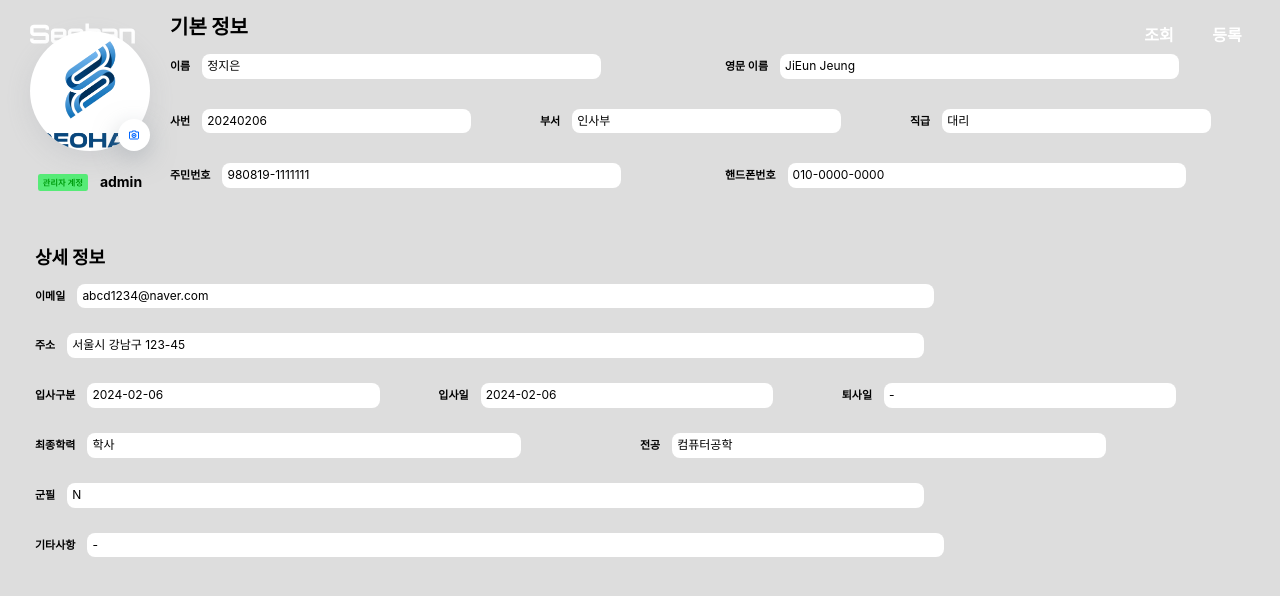
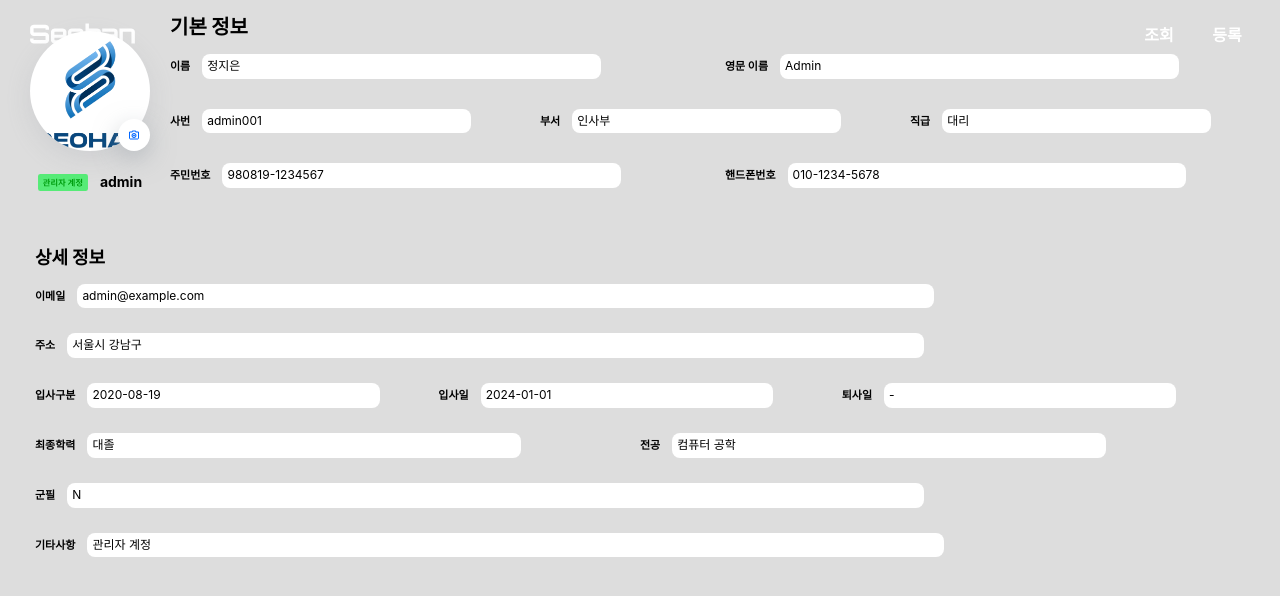
Before and after one commit to developerbugi/PMS-Project, a React (Create React App) app in the folder frontend/: page /search/home in a window 1280 px wide. Shown: the top 596 px of the page. Built offline with nearby package versions, Linux system fonts and the light colour scheme.

Commit message:
:sparkles: Recoil 완료
recoil 적용 완료 css 수정 필요

```diff
--- a/frontend/src/App.js
+++ b/frontend/src/App.js
@@ -19,6 +19,7 @@ import SearchVacation from "./components/search/SearchVacation";
 import SearchWork from "./components/search/SearchWork";
 import SearchIn from "./components/search/SearchIn";
 import SearchOut from "./components/search/SearchOut";
+import Profile from "./components/search/information/Profile";
 
 const GlobalStyle = createGlobalStyle`
   ${normalize}
@@ -45,6 +46,7 @@ function App() {
         <Route path="/search/in" element={<SearchIn />} />
         <Route path="/search/out" element={<SearchOut />} />
         <Route path="/join" element={<JoinEmployeePage />} />
+        <Route path="/profile/:id" element={<Profile />} />
       </Routes>
       <ToastContainer />
     </Layout>
--- a/frontend/src/components/search/SearchGroup.js
+++ b/frontend/src/components/search/SearchGroup.js
@@ -1,88 +1,32 @@
 import React, { useState } from "react";
+import { useNavigate } from "react-router-dom";
 import styled from "styled-components";
+
+//import recoil
+import { useRecoilState, useRecoilValue } from "recoil";
+import { selectedIdState, userDataState } from "../../recoil/SearchRecoil";
+
+//import component
+import Profile from "./information/Profile";
 
 const SearchGroup = () => {
   const [searchTerm, setSearchTerm] = useState("");
   const [searchResults, setSearchResults] = useState([]);
-
-  // dummy Data
-  // 사번 이름 부서 직급
-  const dummyData = [
-    { id: 1234, name: "정지은", department: "인사부", position: "대리" },
-    {
-      id: 2222,
-      name: "홍길동",
-      department: "IT기획",
-      position: "사원",
-    },
-    {
-      id: 3333,
-      name: "홍홍홍",
-      department: "IT기획",
-      position: "사원",
-    },
-    {
-      id: 4444,
-      name: "길길길",
-      department: "IT기획",
-      position: "팀장",
-    },
-    {
-      id: 5555,
-      name: "캬캬캬",
-      department: "마케팅",
-      position: "대리",
-    },
-    {
-      id: 6666,
-      name: "쿄쿄쿄",
-      department: "영업부",
-      position: "사원",
-    },
-    {
-      id: 6777,
-      name: "쿄쿄쿄",
-      department: "영업부",
-      position: "사원",
-    },
-    {
-      id: 6888,
-      name: "쿄쿄쿄",
-      department: "영업부",
-      position: "사원",
-    },
-    {
-      id: 6999,
-      name: "쿄쿄쿄",
-      department: "영업부",
-      position: "사원",
-    },
-    {
-      id: 6000,
-      name: "쿄쿄쿄",
-      department: "영업부",
-      position: "사원",
-    },
-    {
-      id: 6234,
-      name: "쿄쿄쿄",
-      department: "영업부",
-      position: "사원",
-    },
-    {
-      id: 6123,
-      name: "쿄쿄쿄",
-      department: "영업부",
-      position: "사원",
-    },
-  ];
+  const [selectedId, setSelectedId] = useRecoilState(selectedIdState);
+  const navigate = useNavigate();
+  const userData = useRecoilValue(userDataState);
 
   // 이름이 일치하는 사람 필터링
   const handleSearch = () => {
-    const results = dummyData.filter((person) =>
+    const results = userData.filter((person) =>
       person.name.toLowerCase().includes(searchTerm.toLowerCase())
     );
     setSearchResults(results);
+  };
+
+  const handleListItemClick = (id) => {
+    setSelectedId(id);
+    navigate(`/profile/${id}`); // 해당 ID를 포함한 URL로 페이지 이동
   };
 
   // 엔터 키 입력 처리
@@ -115,7 +59,10 @@ const SearchGroup = () => {
             <div>직급</div>
           </SListItemHeader>
           {searchResults.map((person) => (
-            <SListItem key={person.id}>
+            <SListItem
+              key={person.id}
+              onClick={() => handleListItemClick(person.id)}
+            >
               <div>{person.id}</div>
               <div>{person.name}</div>
               <div>{person.department}</div>
@@ -141,7 +88,7 @@ const SListItemHeader = styled.div`
   margin-bottom: 0.5rem;
   background-color: #91b7ff;
   border-radius: 0.5rem;
-  box-shadow: 0 2px 4px rgba(0, 0, 0, 0.1); /* Add box shadow for depth */
+  box-shadow: 0 2px 4px rgba(0, 0, 0, 0.1);
   font-weight: 800;
   font-size: 1.4rem;
 
@@ -210,14 +157,14 @@ const SListItem = styled.div`
   padding: 0.5rem;
   margin-bottom: 0.5rem;
   font-size: 1.2rem;
-  background-color: #f9f9f9; /* Add background color */
-  border-radius: 0.5rem; /* Add border radius for rounded corners */
-  box-shadow: 0 2px 4px rgba(0, 0, 0, 0.1); /* Add box shadow for depth */
-  transition: all 0.3s ease; /* Add transition for smooth hover effect */
+  background-color: #f9f9f9;
+  border-radius: 0.5rem;
+  box-shadow: 0 2px 4px rgba(0, 0, 0, 0.1);
+  transition: all 0.3s ease;
 
   &:hover {
-    transform: translateY(-2px); /* Add slight lift effect on hover */
-    box-shadow: 0 4px 8px rgba(0, 0, 0, 0.2); /* Enhance box shadow on hover */
+    transform: translateY(-2px);
+    box-shadow: 0 4px 8px rgba(0, 0, 0, 0.2);
   }
 
   > div {
--- a/frontend/src/components/search/SearchHome.js
+++ b/frontend/src/components/search/SearchHome.js
@@ -1,4 +1,4 @@
-import React, { useEffect } from "react";
+import React from "react";
 import styled from "styled-components";
 
 //import component
--- a/frontend/src/components/search/information/EmployeeInfo.js
+++ b/frontend/src/components/search/information/EmployeeInfo.js
@@ -1,20 +1,59 @@
 import React, { useState } from "react";
 import styled, { css } from "styled-components";
 
+//import recoil
+import { useRecoilValue } from "recoil";
+import { userDataState, selectedIdState } from "../../../recoil/SearchRecoil";
+
 const EmployeeInfo = () => {
-  const [email, setEmail] = useState("abcd1234@naver.com");
-  const [address, setAddress] = useState("서울시 강남구 123-45");
-  const [isJoin, setIsJoin] = useState("2024-02-06");
-  const [joinIn, setJoinIn] = useState("2024-02-06");
-  const [joinOut, setJoinOut] = useState("-");
-  const [education, setEducation] = useState("학사");
-  const [major, setMajor] = useState("컴퓨터공학");
-  const [army, setArmy] = useState("N");
-  const [etc, setEtc] = useState("-");
+  const userId = useRecoilValue(selectedIdState);
+  const userData = useRecoilValue(userDataState).find(
+    (user) => user.id === userId
+  );
 
-  //여기 추가해야돼!!!!!!!!!!!!!!!!!!
+  const [email, setEmail] = useState(userData.email);
+  const [address, setAddress] = useState(userData.address);
+  const [isJoin, setIsJoin] = useState(userData.isJoin);
+  const [joinIn, setJoinIn] = useState(userData.joinIn);
+  const [joinOut, setJoinOut] = useState(userData.joinOut);
+  const [education, setEducation] = useState(userData.education);
+  const [major, setMajor] = useState(userData.major);
+  const [army, setArmy] = useState(userData.army);
+  const [etc, setEtc] = useState(userData.etc);
+
   const handleInputChange = (e) => {
-    setEmail(e.target.value);
+    const { email, value } = e.target;
+    switch (email) {
+      case "email":
+        setEmail(value);
+        break;
+      case "address":
+        setAddress(value);
+        break;
+      case "isJoin":
+        setIsJoin(value);
+        break;
+      case "joinIn":
+        setJoinIn(value);
+        break;
+      case "joinOut":
+        setJoinOut(value);
+        break;
+      case "education":
+        setEducation(value);
+        break;
+      case "major":
+        setMajor(value);
+        break;
+      case "army":
+        setArmy(value);
+        break;
+      case "etc":
+        setEtc(value);
+        break;
+      default:
+        break;
+    }
   };
 
   return (
--- a/frontend/src/components/search/information/Profile.js
+++ b/frontend/src/components/search/information/Profile.js
@@ -1,5 +1,7 @@
 import React, { useState } from "react";
 import styled, { css } from "styled-components";
+import { useRecoilValue } from "recoil";
+import { userDataState, selectedIdState } from "../../../recoil/SearchRecoil";
 
 //import image
 import cameraIcon from "../../../assets/img/camera_enhance.svg";
@@ -133,17 +135,55 @@ const SInput = styled.input`
 `;
 
 const Profile = () => {
-  const [name, setName] = useState("정지은");
-  const [englishName, setEnglishName] = useState("JiEun Jeung");
-  const [employeeId, setEmployeeId] = useState("20240206");
-  const [department, setDepartment] = useState("인사부");
-  const [position, setPosition] = useState("대리");
-  const [ssn, setSSN] = useState("980819-1111111");
-  const [phoneNumber, setPhoneNumber] = useState("010-0000-0000");
+  const userId = useRecoilValue(selectedIdState);
+  const userData = useRecoilValue(userDataState).find(
+    (user) => user.id === userId
+  );
 
-  //여기 추가해야돼!!!!!!!!!!!!!!!!!!
+  // 초기값 설정
+  const [name, setName] = useState(userData.name);
+  const [englishName, setEnglishName] = useState(
+    userData ? userData.englishName : ""
+  );
+  const [employeeId, setEmployeeId] = useState(
+    userData ? userData.employeeId : ""
+  );
+  const [department, setDepartment] = useState(
+    userData ? userData.department : ""
+  );
+  const [position, setPosition] = useState(userData ? userData.position : "");
+  const [ssn, setSSN] = useState(userData ? userData.ssn : "");
+  const [phoneNumber, setPhoneNumber] = useState(
+    userData ? userData.phoneNumber : ""
+  );
+
   const handleInputChange = (e) => {
-    setName(e.target.value);
+    const { name, value } = e.target;
+    switch (name) {
+      case "name":
+        setName(value);
+        break;
+      case "englishName":
+        setEnglishName(value);
+        break;
+      case "employeeId":
+        setEmployeeId(value);
+        break;
+      case "department":
+        setDepartment(value);
+        break;
+      case "position":
+        setPosition(value);
+        break;
+      case "ssn":
+        setSSN(value);
+        break;
+      case "phoneNumber":
+        setPhoneNumber(value);
+        break;
+      default:
+        break;
+    }
   };
 
   return (
--- a/frontend/src/pages/SeachEmployeePage.js
+++ b/frontend/src/pages/SeachEmployeePage.js
@@ -1,6 +1,5 @@
 import React, { useState } from "react";
 import styled from "styled-components";
-import { useRecoilValue } from "recoil";
 
 //import component
 import SearchHome from "../components/search/SearchHome";
@@ -9,9 +8,6 @@ import SearchWork from "../components/search/SearchWork";
 import SearchVacation from "../components/search/SearchVacation";
 import SearchIn from "../components/search/SearchIn";
 import SearchOut from "../components/search/SearchOut";
-
-//import recoil
-import { userState } from "../recoil/SearchRecoil";
 
 //import image
 import homelogo from "../assets/img/home.svg";
@@ -22,8 +18,6 @@ import inlogo from "../assets/img/login.svg";
 import outlogo from "../assets/img/logout.svg";
 
 const SearchEmployeePage = () => {
-  // const userId = useRecoilValue(userState);
-
   const [selectedMenu, setSelectedMenu] = useState(1);
 
   const handleMenuItemClick = (menuNumber) => {
--- a/frontend/src/recoil/SearchRecoil.js
+++ b/frontend/src/recoil/SearchRecoil.js
@@ -5,24 +5,89 @@ export const userState = atom({
   default: [],
 });
 
+export const selectedIdState = atom({
+  key: "selectedIdState",
+  default: 1,
+});
+
 export const userDataState = atom({
   key: "userDataState",
-  default: {
-    id: null,
-    naeme: "",
-    englishName: "",
-    employeeId: "",
-    department: "",
-    position: "",
-    ssn: "",
-    email: "",
-    address: "",
-    isJoin: "",
-    joinIn: "",
-    joinOut: "",
-    education: "",
-    major: "",
-    army: "",
-    etc: "",
-  },
+  default: [
+    {
+      id: 1, // 관리자 계정
+      name: "정지은",
+      englishName: "Admin",
+      phoneNumber: "010-1234-5678",
+      employeeId: "admin001",
+      department: "인사부",
+      position: "대리",
+      ssn: "980819-1234567",
+      email: "admin@example.com",
+      address: "서울시 강남구",
+      isJoin: "2020-08-19", // 예시로 가입 상태를 true로 설정
+      joinIn: "2024-01-01", // 가입일
+      joinOut: "-", // 퇴사일
+      education: "대졸", // 학력
+      major: "컴퓨터 공학", // 전공
+      army: "N", // 병역 정보
+      etc: "관리자 계정", // 기타 정보
+    },
+    {
+      id: 2, // 관리자 계정
+      name: "키키키",
+      englishName: "Admin",
+      phoneNumber: "010-1234-5678",
+      employeeId: "admin001",
+      department: "인사부",
+      position: "대리",
+      ssn: "980819-1234567",
+      email: "admin@example.com",
+      address: "서울시 강남구",
+      isJoin: "2020-08-19", // 예시로 가입 상태를 true로 설정
+      joinIn: "2024-01-01", // 가입일
+      joinOut: "-", // 퇴사일
+      education: "대졸", // 학력
+      major: "컴퓨터 공학", // 전공
+      army: "N", // 병역 정보
+      etc: "관리자 계정", // 기타 정보
+    },
+    {
+      id: 3, // 관리자 계정
+      name: "매매매",
+      englishName: "Admin",
+      phoneNumber: "010-1234-5678",
+      employeeId: "admin001",
+      department: "인사부",
+      position: "대리",
+      ssn: "980819-1234567",
+      email: "admin@example.com",
+      address: "서울시 강남구",
+      isJoin: "2020-08-19", // 예시로 가입 상태를 true로 설정
+      joinIn: "2024-01-01", // 가입일
+      joinOut: "-", // 퇴사일
+      education: "대졸", // 학력
+      major: "컴퓨터 공학", // 전공
+      army: "N", // 병역 정보
+      etc: "관리자 계정", // 기타 정보
+    },
+    {
+      id: 4, // 관리자 계정
+      name: "추추추",
+      englishName: "Admin",
+      phoneNumber: "010-1234-5678",
+      employeeId: "admin001",
+      department: "인사부",
+      position: "대리",
+      ssn: "980819-1234567",
+      email: "admin@example.com",
+      address: "서울시 강남구",
+      isJoin: "2020-08-19", // 예시로 가입 상태를 true로 설정
+      joinIn: "2024-01-01", // 가입일
+      joinOut: "-", // 퇴사일
+      education: "대졸", // 학력
+      major: "컴퓨터 공학", // 전공
+      army: "N", // 병역 정보
+      etc: "관리자 계정", // 기타 정보
+    },
+  ],
 });
```
